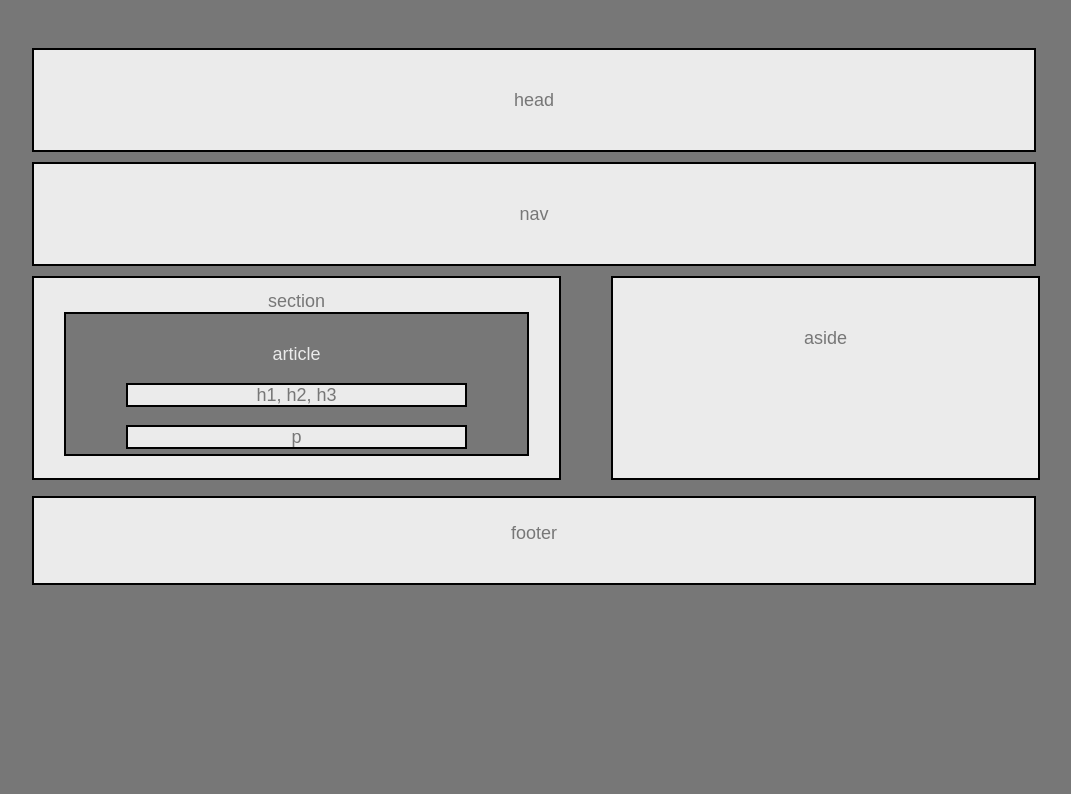
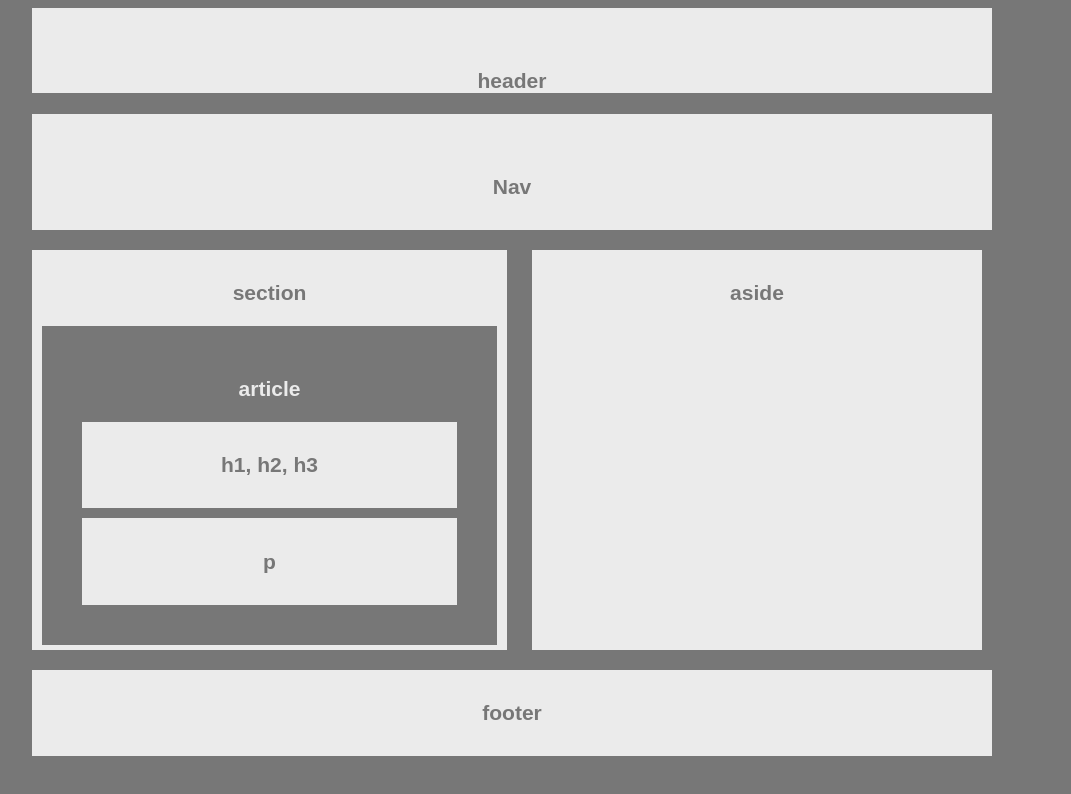
Before and after one commit to rmsmall7/HW-Wireframe, a plain HTML site: page index.html in a window 1280 px wide. Shown: the whole page, without its empty margins (126-1197 px from the left). Drawn offline with Linux system fonts and the light colour scheme.

Commit message:
updated html and css for easy

```diff
--- a/index.html
+++ b/index.html
@@ -1,48 +1,53 @@
 <!DOCTYPE html>
 <html lang="en">
+
 <head>
   <meta charset="UTF-8">
   <meta name="viewport" content="width=device-width, initial-scale=1.0">
   <meta http-equiv="X-UA-Compatible" content="ie=edge">
   <title>HW-RMS_Easy</title>
   <link rel="stylesheet" type="text/css" href="style.css">
+  <script src="main.js"></script>
 </head>
+
 <body>
-  <div class="container">
-    <header id="head">head
-    </header>
+  <header>
+    <h3>header</h3>
+  </header>
 
-    <section id="nav">
-        nav
+  <section id="Nav">
+    <h3>Nav</h3>
+  </section>
+
+  <aside>
+    <section id="aside">
+      <div class="clearfix">
+
+      </div>
+      <h3>aside</h3>
     </section>
+  </aside>
 
-    <div id="flosec">
-      <section id="section">
-        <aside>section
-        </aside>
-          <section id="article">
-            <aside id="article1"> article</aside>
-            <p id="h1">h1, h2, h3</p>
-            <p id="p">p</p>
-          </section>
-      </section>
+  <section id="section">
+    <h3>section</h3>
+
+    <div id="article">
+      <h3>article</h3>
+      <div id="heading">
+        <h3>h1, h2, h3</h3>
+      </div>
+      <div id="paragraph">
+        <h3>p</h3>
+      </div>
     </div>
+  </section>
 
-    <section id="aside">
-        aside
-    </section>
-    <div>
-      <section id="footer">
-          footer
-        </section>
-    </div>
-    <div class="clear"></div>
-  </div>
-
-
-
+  <footer id="footer">
+    <h3>footer</h3>
+  </footer>
 
 
 
 </body>
+
 </html>
--- a/style.css
+++ b/style.css
@@ -1,102 +1,84 @@
+* {
+  box-sizing: border-box;
+  text-align: center;
+}
+
 body {
   font-family: Arial, Helvetica, sans-serif;
   color: #777;
   background-color: #777;
-  width: 70%%;
+  width: 1120px;
   font-size: 18px;
-  text-align: center;
-  padding-top: 40px;
   padding-left: 150px;
+
 }
 
-#head {
+header {
   background-color: #ebebeb;
-  border: 2px solid black;
-  width: 1000px;
-  height: 60px;
+  width: 960px;
   padding-top: 40px;
+  margin-bottom: 20px;
   }
 
-#nav {
+  #Nav {
+    background-color: #ebebeb;
+    width: 960px;
+    padding-top: 40px;
+    margin-bottom: 20px;
+    }
+
+section {
+  padding: 10px;
+  margin-bottom: 20px;
+  margin-right: 20px;
   background-color: #ebebeb;
-  margin-top: 10px;
-  border: 2px solid black;
-  width: 1000px;
-  height: 60px;
-  padding-top: 40px;
-}
-
-#flosec {
-  background-color: #ebebeb;
-  border: 2px solid black;
-  margin-top: 10px;
-  width: 525px;
-  float: left;
-  height: 200px;
 }
 
 #aside {
+  float: right;
+  width: 450px;
+  height: 400px;
   background-color: #ebebeb;
-  width: 425px;
-  margin-left:50px;
-  margin-top: 10px;
-  float: left;
-  padding-top:50px;
-  height: 150px;
-  border: 2px solid black;
-}
-
-.clear {
-  float: both;
-}
-
-
-#article {
-  color: #ebebeb;
-  background-color: #777;
-  padding-bottom: 30px;
-  padding-top: 30px;
-  margin-right: 30px;
-  margin-left: 30px;
-  border: 2px solid black;
-  overflow: vixable;
-  height: 80px;
-}
-
-#h1 {
-  color: #777;
-  background-color: #ebebeb;
-  border: 2px solid black;
-  margin-right: 60px;
-  margin-left: 60px;
-  height: 20px;
-}
-
-#p {
-  color: #777;
-  background-color: #ebebeb;
-  border: 2px solid black;
-  margin-right: 60px;
-  margin-left: 60px;
-  height: 20px;
 }
 
 #section {
-  padding-top: 12.5px;
-  padding-bottom: 5.5px;
+  float: left;
+  width: 475px;
+  margin-right: 10px;
+  background-color: #ebebeb;
+  height: 400px;
+}
+
+#article {
+  padding: 30px;
+  margin-top: 10px;
+  text-align: center;
+  color: #ebebeb;
+  background-color: #777;
+}
+
+#heading {
+  padding: 10px;
+  margin: 10px;
+  color: #777;
+  background-color: #ebebeb;
+  text-align: center;
   }
 
-.clear {
-  float: both;
-}
+#paragraph {
+  padding: 10px;
+  margin: 10px;
+  color: #777;
+  background-color: #ebebeb;
+  text-align: center;
+  }
 
   #footer {
+    padding: 10px;
     clear: both;
-    overflow: auto;
+    color: #777;
     background-color: #ebebeb;
-    margin-top: 230px;
-    padding-top: 25px;
-    border: 2px solid black;
-    width: 1000px;
-    height: 60px;
+    margin-top: 10px;
+    text-align: center;
+    width: 960px;
     }
```
